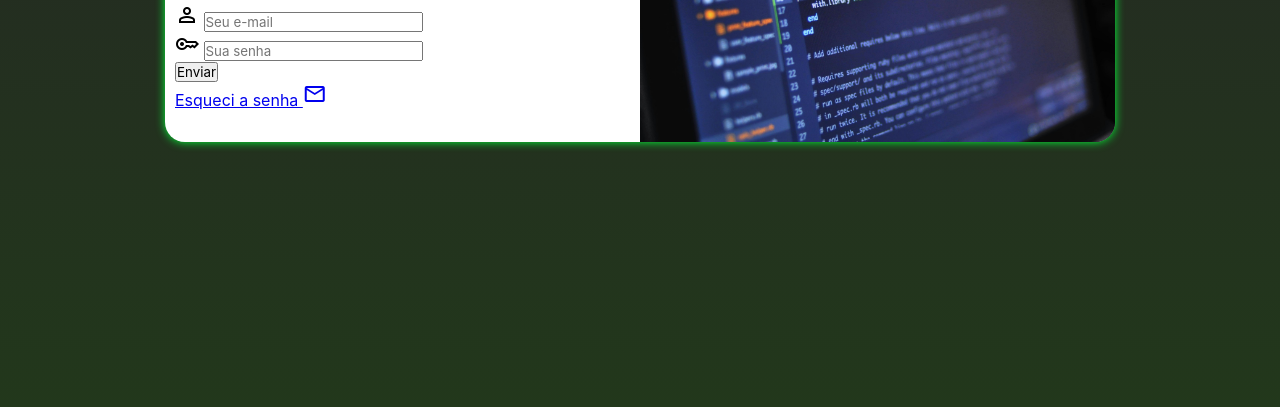
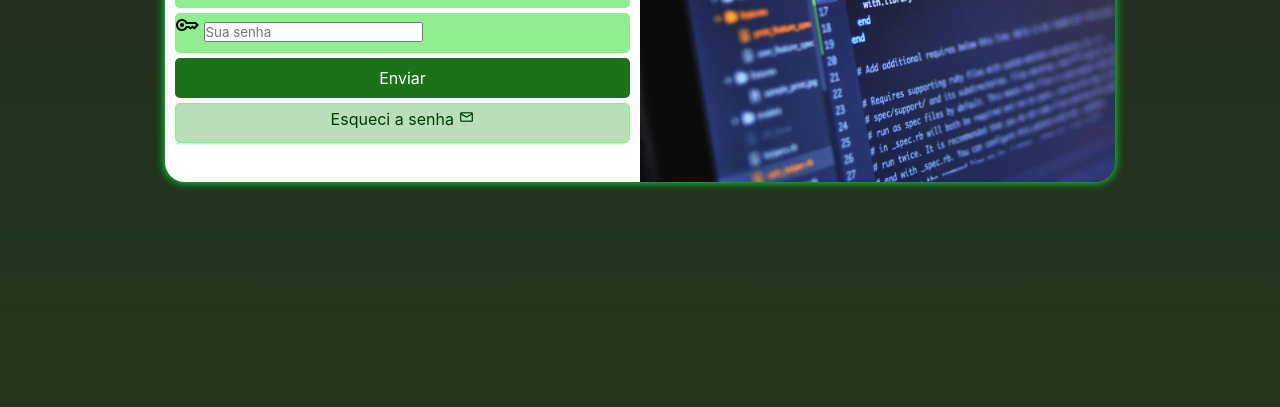
Before and after one commit to Ellxe05/projeto-login, a plain HTML site: page index.html in a window 1280 px wide. Shown: the part 393-800 px from the top of the page. Drawn offline with nearby package versions, Linux system fonts and the light colour scheme.

Commit message:
formataçao do formulario

```diff
--- a/estilos/style.css
+++ b/estilos/style.css
@@ -20,7 +20,7 @@ main {
 
 #login {
     background-color: white;
-    width: 250px;
+    width: 370px;
     border-radius: 20px;
     position: absolute;
     top: 50%;
@@ -37,7 +37,7 @@ main {
     display: block;
     background:black url(../imagens/note3.jpg) no-repeat;
     background-size: cover;
-    height: 270px;
+    height: 350px;
 }
 
 #login > #formulario {
@@ -51,3 +51,49 @@ main {
  #formulario > p {
     font-size: 0.8em;
 }
+
+form > input[type=submit] {
+    font-size: 1em;
+    width: 100%;
+    height: 40px;
+    background-color: rgb(27, 114, 27);
+    color: white;
+    border: none;
+    border-radius: 5px;
+}
+form > input[type=submit]:hover {
+    background-color: rgb(36, 36, 36);
+    color: white;
+}
+
+form > a.botao {
+    display: block;
+    text-align: center;
+    font-size: 1em;
+    height: 40px;
+    background-color: rgb(186, 221, 186);
+    border: 1px solid rgb(123, 255, 123);
+    border-radius: 5px;
+    text-decoration: none;
+    color: rgb(1, 61, 1);
+    padding-top: 5px;
+    margin-top: 5px;
+}
+
+form > a.botao:hover {
+    background-color: rgb(3, 43, 3);
+    color: white;
+}
+
+form > a.botao > span {
+    font-size: 1.0em;
+}
+
+form > .campo {
+    background-color: lightgreen;
+    display: block;
+    width: 100%;
+    height: 40px;
+    border-radius: 5px;
+    margin: 5px 0px;
+}
--- a/index.html
+++ b/index.html
@@ -33,11 +33,12 @@
                             </span></label>
                         <input type="password" id="isenha" required minlength="8" placeholder="Sua senha" autocomplete="current-password">
                     </div>
-                </form>
-                <input type="submit" value="Enviar"> <br>
-                <a href="esqueci.html">Esqueci a senha <span id="mail" class="material-symbols-outlined">
+                    <input type="submit" value="Enviar"> <br>
+                <a href="esqueci.html" class="botao">Esqueci a senha <span id="mail" class="material-symbols-outlined">
                     mail
                     </span> </a>
+                </form>
+
             </div>
         </section>
     </main>
```
